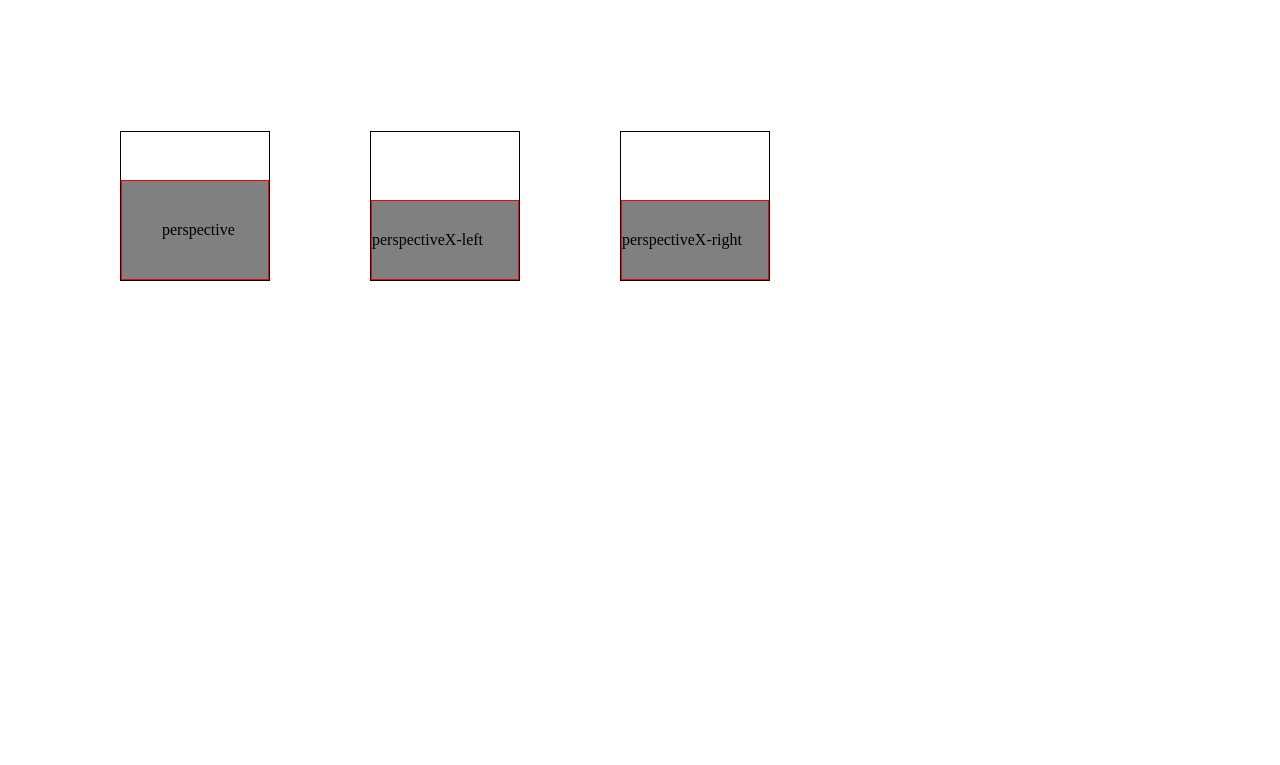
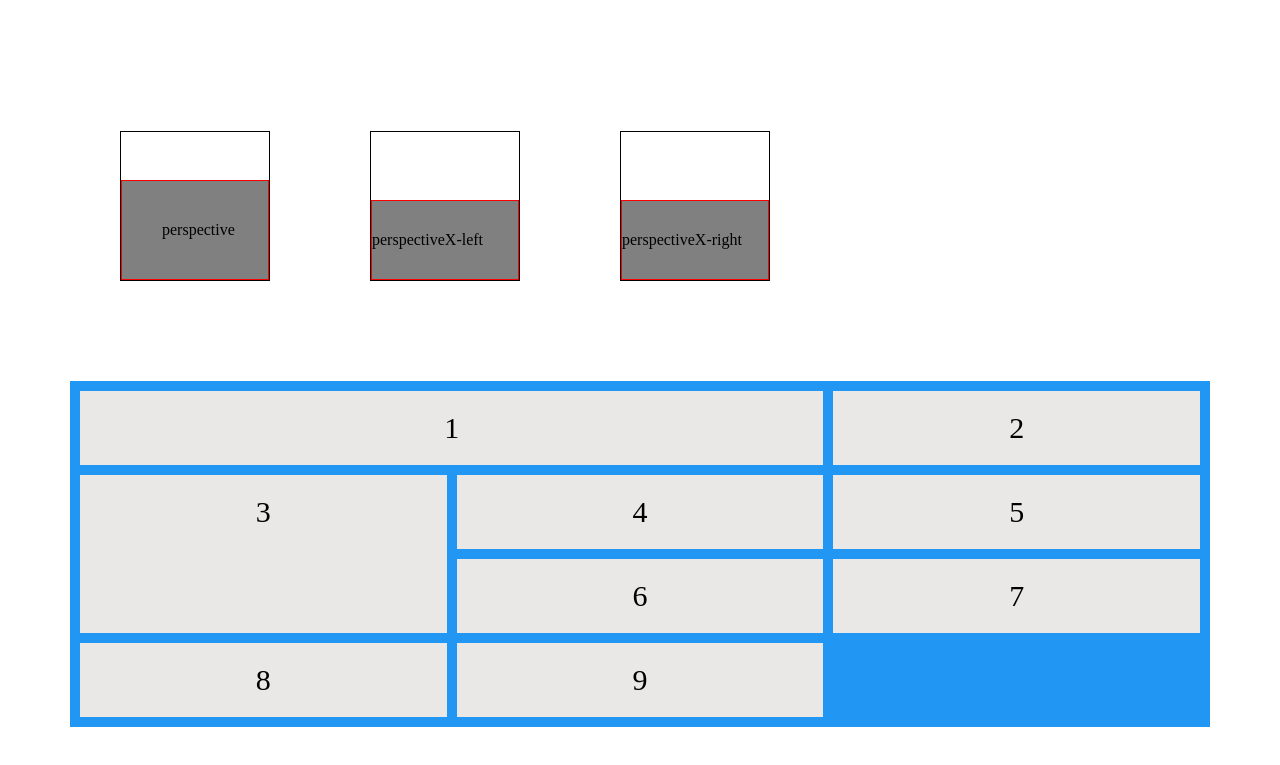
Before and after one commit to udaykumbhani999/animation-practice, a plain HTML site: page cssAnimation/Index.html in a window 1280 px wide. Shown: the part 5971-6736 px from the top of the page. Before the commit the page ends 6302 px from the top, so only its background shows below. Drawn offline with Linux system fonts and the light colour scheme.

Commit message:
grid practice work

```diff
--- a/cssAnimation/Index.html
+++ b/cssAnimation/Index.html
@@ -209,6 +209,19 @@
             <div class="perspectiveX-right">perspectiveX-right</div>
           </div>
         </div>
+
+        <!-- css Grid  -->
+        <div class="Grid-wrapper">
+          <div class="box box1">1</div>
+          <div class="box box2">2</div>
+          <div class="box box3">3</div>
+          <div class="box box4">4</div>
+          <div class="box box5">5</div>
+          <div class="box box6">6</div>
+          <div class="box box7">7</div>
+          <div class="box box8">8</div>
+          <div class="box box9">9</div>
+        </div>
     </div>
   </body>
 </html>
--- a/cssAnimation/Style.css
+++ b/cssAnimation/Style.css
@@ -1263,3 +1263,25 @@ button.menubar-btn input:checked ~ .span:after {
   perspective-origin: right;
 
 }
+
+.Grid-wrapper {
+  display: grid;
+  grid-template-columns: auto auto auto;
+  margin: 50px 0px;
+  gap: 10px;
+  background-color: #2196F3;
+  padding: 10px;
+}
+.box{
+  background-color: rgb(234, 231, 231);
+  text-align: center;
+  padding: 20px 0;
+  font-size: 30px;
+}
+.box1 {
+  grid-column-start: 1;
+  grid-column-end: 3;
+}
+.box3 {
+  grid-row-start: span 2;
+}
```
